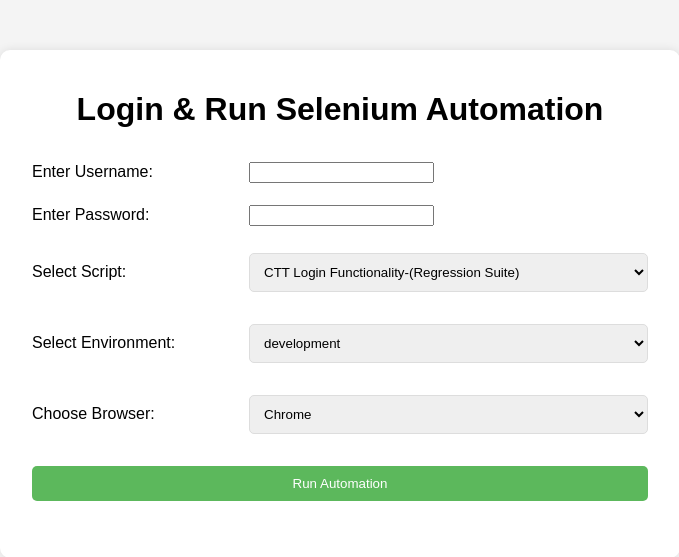
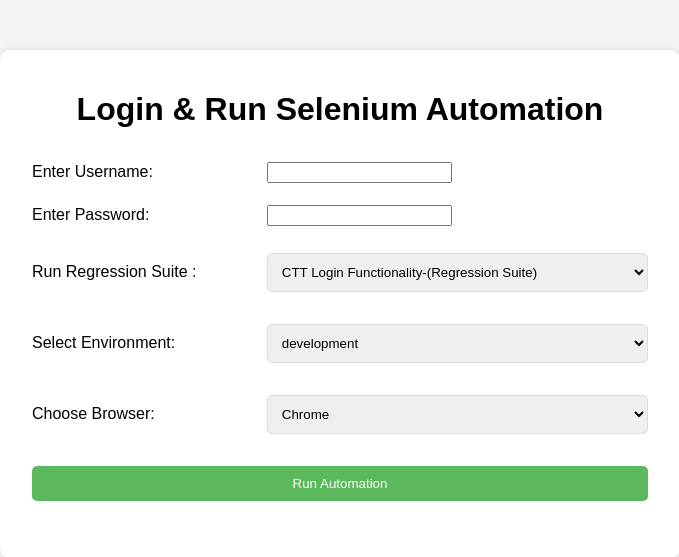
Before and after one commit to dharasonya/CTT_QA_Automation-Private-, a Flask app: page / in a window 1280 px wide. Shown: the top 557 px of the page, without its empty margins (300-979 px from the left). Run offline with Flask 3, Linux system fonts and the light colour scheme; parts of the project's set-up code (start-up, migrations or seed data) failed here and were passed over.

Commit message:
html change

```diff
--- a/MyFirstProject/CTT_QA_Automation/templates/form.html
+++ b/MyFirstProject/CTT_QA_Automation/templates/form.html
@@ -18,7 +18,7 @@
                     <td><input type="password" id="password" name="password" required></td>
                 </tr>
                 <tr>
-                    <td><label for="script_name">Select Script:</label></td>
+                    <td><label for="script_name">Run Regression Suite : </label></td>
                     <td>
                         <select id="script_name" name="script_name">
                             <option value="test_login_suite">CTT Login Functionality-(Regression Suite)</option>
```
